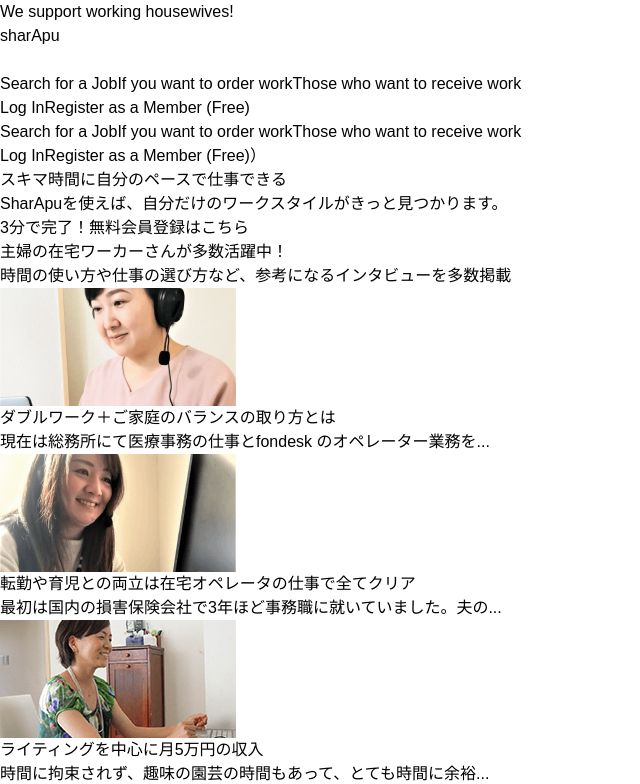
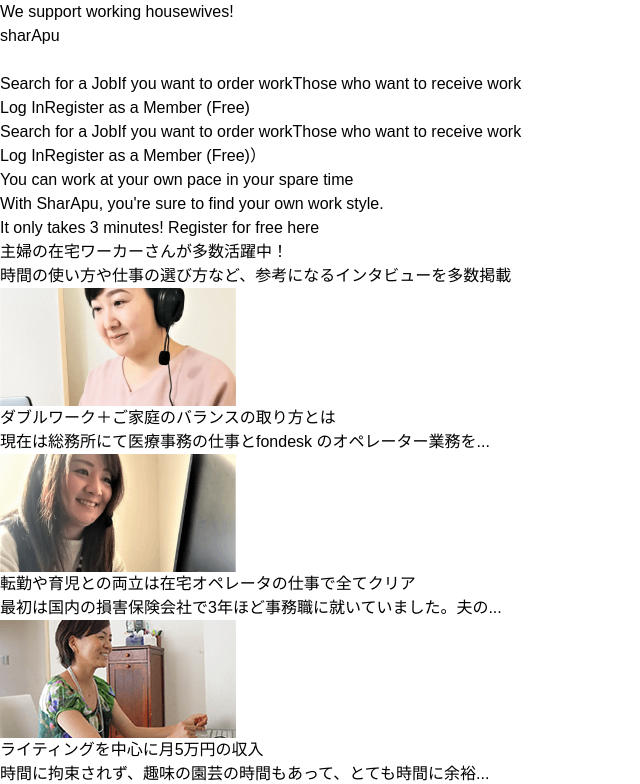
Before and after one commit to SumaiyaTarannumNoor/SharApu-Job-Portal, a React (Vite) app: page / in a window 1280 px wide. Shown: the top 784 px of the page, without its empty margins (0-640 px from the left). Built offline with nearby package versions, Linux system fonts and the light colour scheme.

Commit message:
Hero Section Translated

```diff
--- a/src/components/UI/Hero.jsx
+++ b/src/components/UI/Hero.jsx
@@ -22,13 +22,13 @@ const HeroSection = ({ HeroImage }) => {
         <div className="flex flex-col lg:flex-row items-center">
           <div className="w-full lg:w-1/2 text-center lg:text-left">
             <h1 className="text-3xl sm:text-4xl font-bold text-pink-500 mb-4">
-              スキマ時間に自分のペースで仕事できる
+            You can work at your own pace in your spare time
             </h1>
             <p className="text-lg sm:text-xl mb-6 text-white">
-            SharApuを使えば、自分だけのワークスタイルがきっと見つかります。
+            With SharApu, you're sure to find your own work style.
             </p>
             <button className="bg-pink-500 hover:bg-pink-600 transition-colors duration-300 text-white px-6 sm:px-8 py-3 rounded-lg text-lg sm:text-xl w-full sm:w-auto">
-              3分で完了！無料会員登録はこちら
+              It only takes 3 minutes! Register for free here
             </button>
           </div>
         </div>
```
